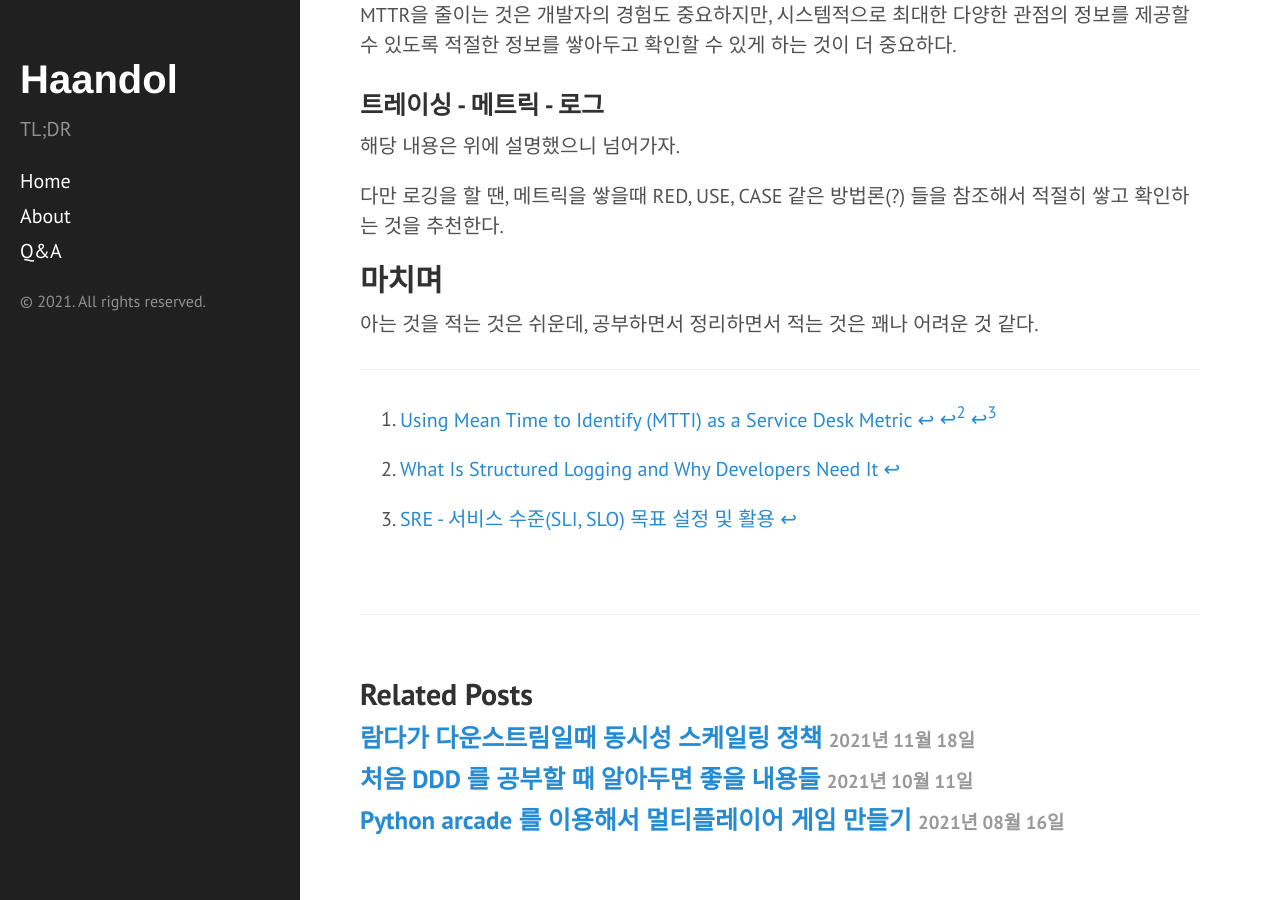
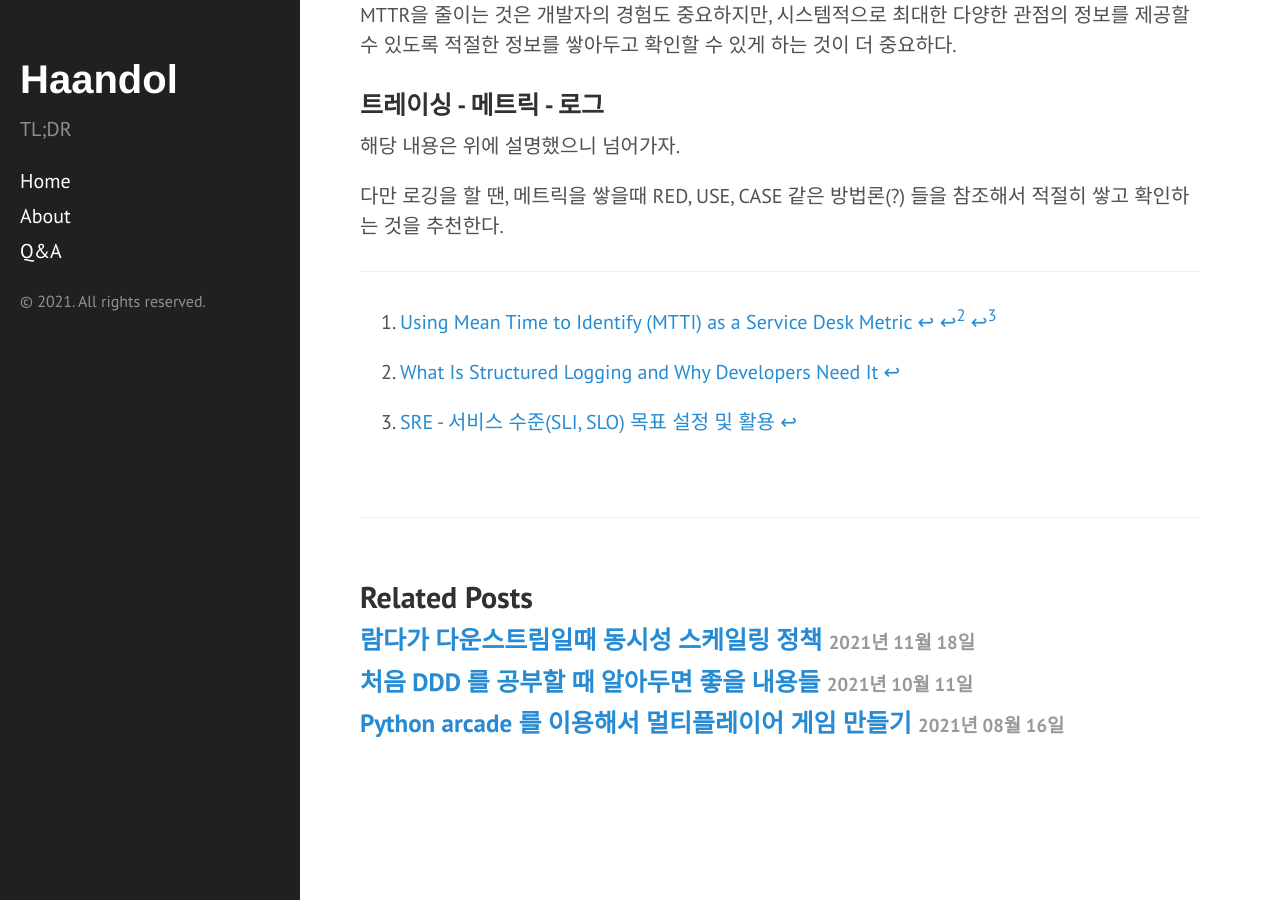
Before and after one commit to haandol/haandol.github.com, a Jekyll site: the page built from _posts/2021-11-30-demystifying-observability-and-opentelemetry-1.md, in a window 1280 px wide and 900 px high, scrolled down 6006 px. Built offline with Jekyll 4.4.1, drawn with Linux system fonts in a browser that asks for light colours; comment, search, counter and statistics services are not loaded.

Commit message:
remove last states

```diff
--- a/_posts/2021-11-30-demystifying-observability-and-opentelemetry-1.md
+++ b/_posts/2021-11-30-demystifying-observability-and-opentelemetry-1.md
@@ -171,10 +171,6 @@ MTTR을 줄이는 것은 개발자의 경험도 중요하지만, 시스템적으
 
 다만 로깅을 할 땐, 메트릭을 쌓을때 RED, USE, CASE 같은 방법론(?) 들을 참조해서 적절히 쌓고 확인하는 것을 추천한다.
 
-## 마치며
-
-아는 것을 적는 것은 쉬운데, 공부하면서 정리하면서 적는 것은 꽤나 어려운 것 같다.
-
 ----
 
 [^1]: [Using Mean Time to Identify (MTTI) as a Service Desk Metric](https://www.bmc.com/blogs/mtti-mean-time-to-identify/)
```
